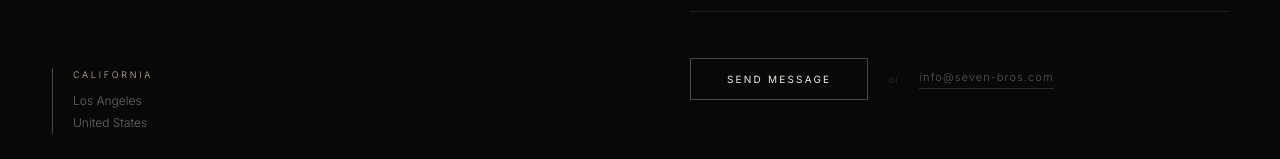
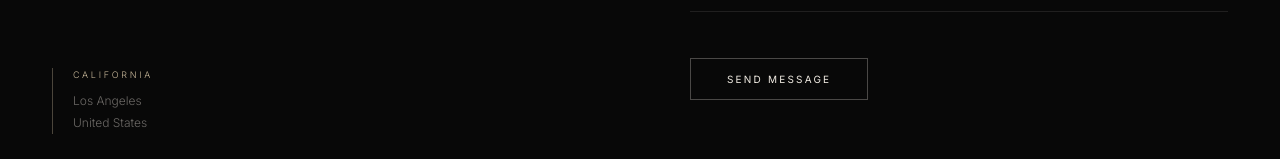
Before and after one commit to SevenBros/seven-bros, a Next.js app: page / in a window 1280 px wide. Shown: the part 4712-4871 px from the top of the page. Built offline with nearby package versions, Linux system fonts and the light colour scheme.

Commit message:
Send Message button opens mailto with form content

```diff
--- a/app/page.tsx
+++ b/app/page.tsx
@@ -286,9 +286,15 @@ export default function Home() {
             <label className="field-label" htmlFor="f-msg">Message</label>
           </div>
           <div className="form-actions">
-            <button className="btn-send" data-en="Send Message" data-ja="送信する">Send Message</button>
-            <span className="form-or">or</span>
-            <a href="mailto:info@seven-bros.com" className="form-email">info@seven-bros.com</a>
+            <button className="btn-send" data-en="Send Message" data-ja="送信する" onClick={() => {
+              const name = (document.getElementById('f-name') as HTMLInputElement)?.value || '';
+              const email = (document.getElementById('f-email') as HTMLInputElement)?.value || '';
+              const project = (document.getElementById('f-project') as HTMLInputElement)?.value || '';
+              const msg = (document.getElementById('f-msg') as HTMLTextAreaElement)?.value || '';
+              const subject = encodeURIComponent(`[Seven Bros. Contact] ${project || 'New Inquiry'}`);
+              const body = encodeURIComponent(`Name: ${name}\nEmail: ${email}\nProject: ${project}\n\n${msg}`);
+              window.location.href = `mailto:info@seven-bros.com?subject=${subject}&body=${body}`;
+            }}>Send Message</button>
           </div>
         </div>
       </section>
```
